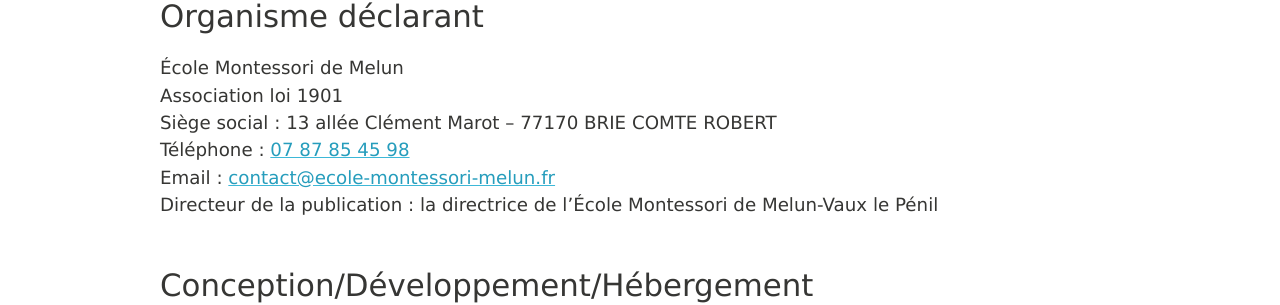
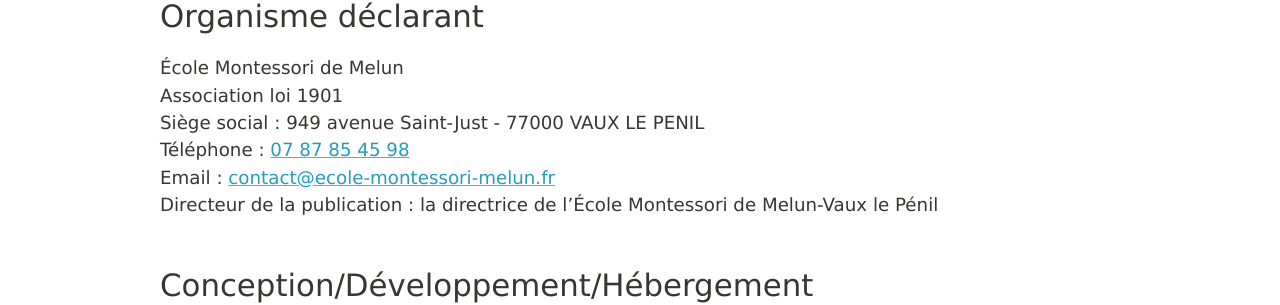
Before and after one commit to montessori-melun/montessori-melun.github.io, a Jekyll site: the page built from mentions-legales.md, in a window 1280 px wide. Shown: the part 485-790 px from the top of the page. Built offline with Jekyll 4.4.1, drawn with Linux system fonts in a browser that asks for light colours.

Commit message:
Update mentions-legales.md

```diff
--- a/mentions-legales.md
+++ b/mentions-legales.md
@@ -6,7 +6,7 @@ title: Mentions légales
 
 École Montessori de Melun\\
 Association loi 1901\\
-Siège social : 13 allée Clément Marot – 77170 BRIE COMTE ROBERT\\
+Siège social : 949 avenue Saint-Just - 77000 VAUX LE PENIL\\
 Téléphone : <a href="tel:{{ site.phone }}">{{ site.phone }}</a>\\
 Email : <a href="mailto:{{ site.email }}">{{ site.email }}</a>\\
 Directeur de la publication : la directrice de l’École Montessori de Melun-Vaux le Pénil
```
